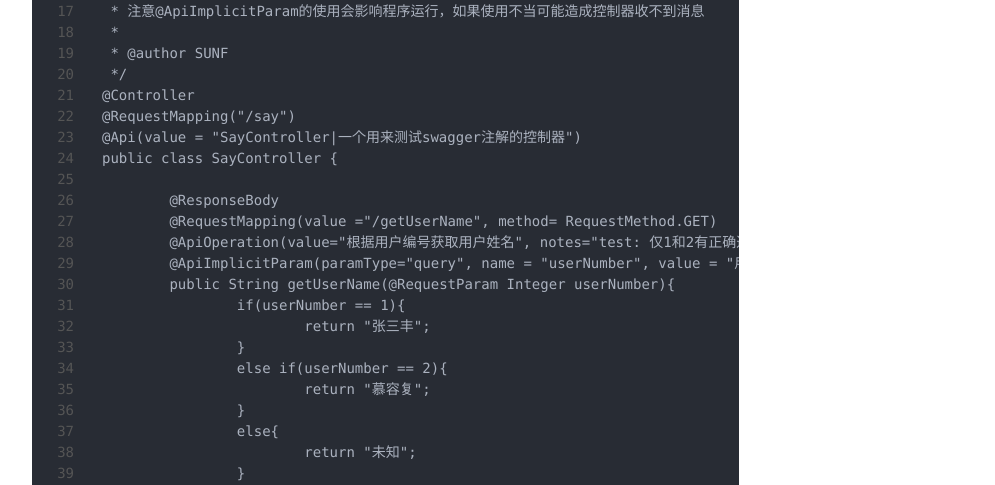
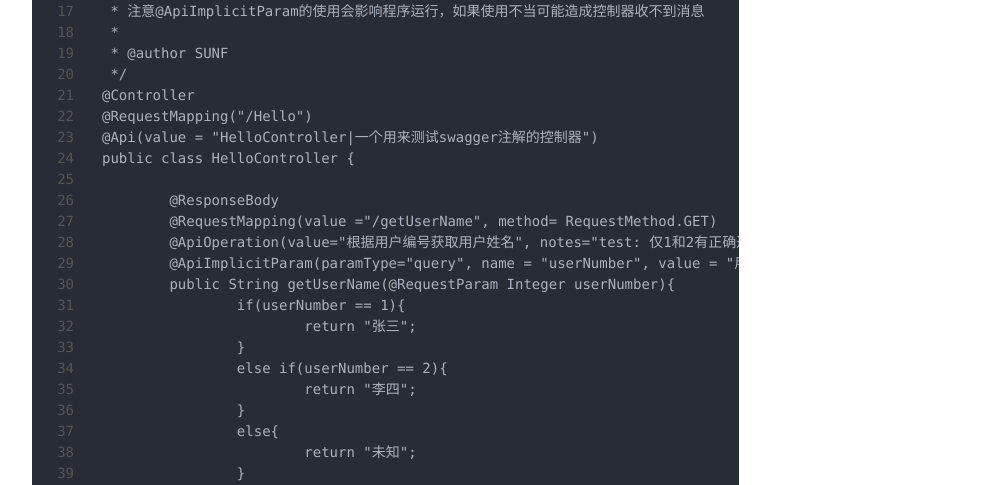
Before and after one commit to mochengyanliu/mochengyanliu.github.io, a Jekyll site: the page built from _posts/2018-10-24-微服务-2018.markdown, in a window 1280 px wide and 1400 px high, scrolled down 3190 px. Shown: the part 593-1078 px from the top of the window, without its empty margins (233-1228 px from the left). Built offline with Jekyll 4.4.1, drawn with Linux system fonts in a browser that asks for light colours; nearby versions of some CDN libraries; comment, search, counter and statistics services are not loaded; some of the changed text lies outside the part shown.

Commit message:
修改内容

```diff
--- a/_posts/2018-10-24-微服务-2018.markdown
+++ b/_posts/2018-10-24-微服务-2018.markdown
@@ -145,9 +145,9 @@ Swagger 是一个规范和完整的框架，用于生成、描述、调用和可
 	 * @author SUNF
 	 */
 	@Controller
-	@RequestMapping("/say")
-	@Api(value = "SayController|一个用来测试swagger注解的控制器")
-	public class SayController {
+	@RequestMapping("/Hello")
+	@Api(value = "HelloController|一个用来测试swagger注解的控制器")
+	public class HelloController {
 
 		@ResponseBody
 		@RequestMapping(value ="/getUserName", method= RequestMethod.GET)
@@ -155,10 +155,10 @@ Swagger 是一个规范和完整的框架，用于生成、描述、调用和可
 		@ApiImplicitParam(paramType="query", name = "userNumber", value = "用户编号", required = true, dataType = "Integer")
 		public String getUserName(@RequestParam Integer userNumber){
 			if(userNumber == 1){
-				return "张三丰";
+				return "张三";
 			}
 			else if(userNumber == 2){
-				return "慕容复";
+				return "李四";
 			}
 			else{
 				return "未知";
```
